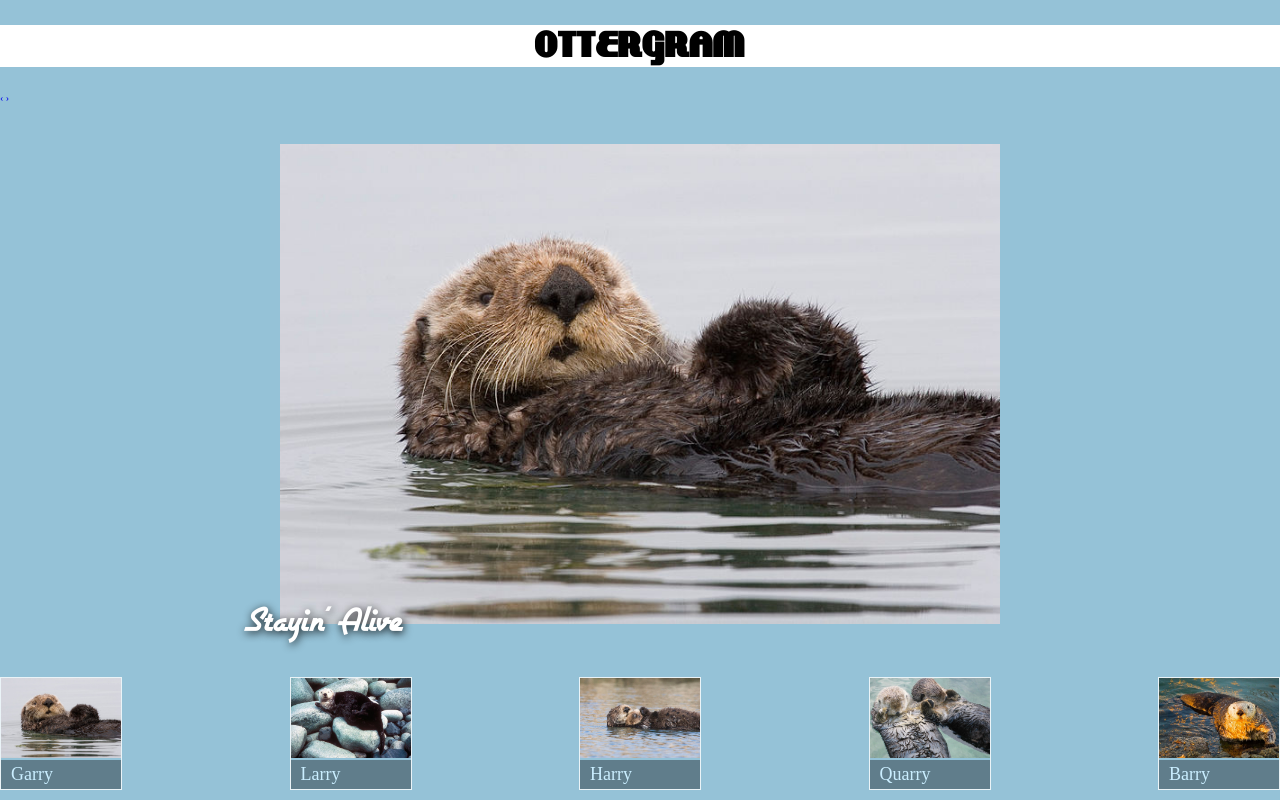
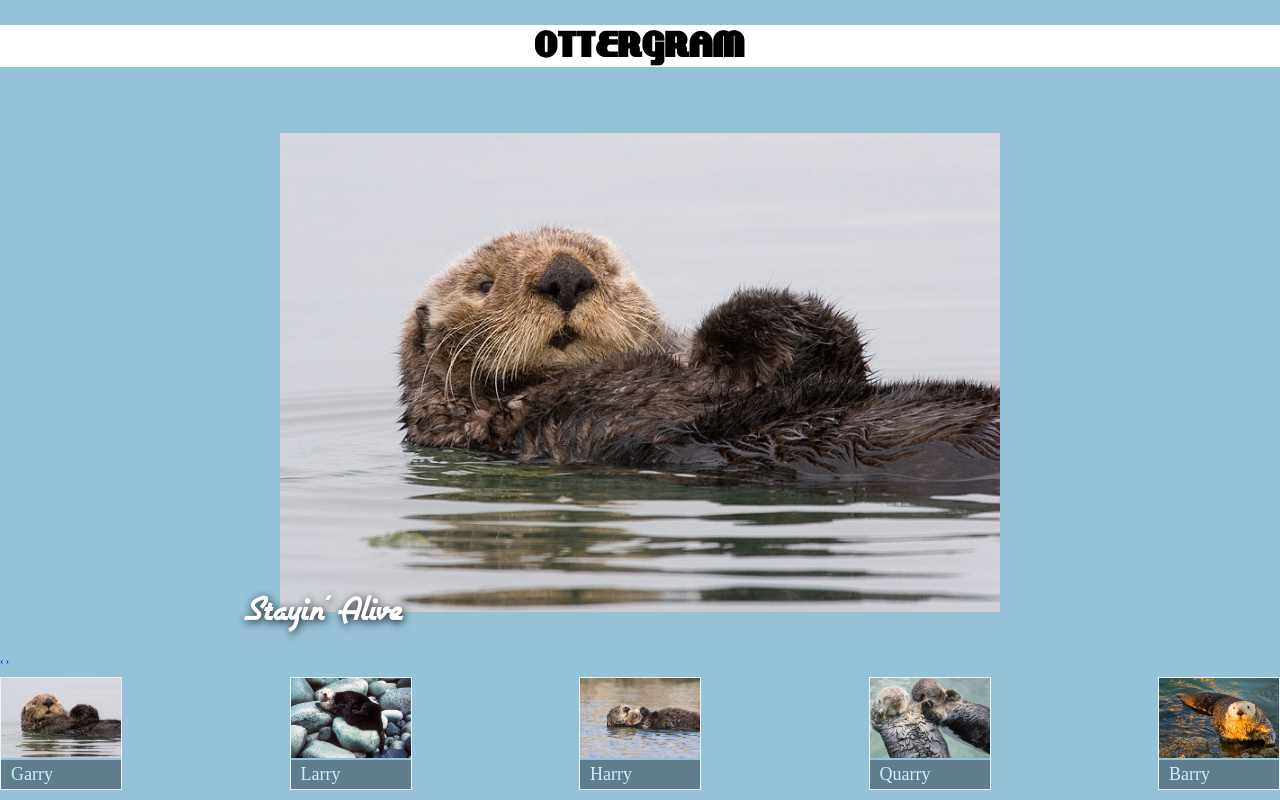
Before and after one commit to dylanscarpelli/otter, a plain HTML site: page index.html in a window 1280 px wide. Drawn offline with nearby package versions, Linux system fonts and the light colour scheme; files whose address does not match are found by name.

Commit message:
button layout change
Changed position and size of buttons.

```diff
--- a/index.html
+++ b/index.html
@@ -50,10 +50,6 @@
 
 <!-- <div id = "btnUp" class="upArrow" style='font-size:100px;'>&#8679;</div>
 <div id = "btnDwn" class="downArrow" style='font-size:100px;'>&#8681;</div> -->
-<div class="buttons">
-<a href="#" class="previous round" id ="prevBtn">&#8249;</a>
-<a href="#" class="next round" id ="nextBtn">&#8250;</a>
-</div>
 
     <div class="detail-image-container">
       <div class="detail-image-frame" data-image-role="frame">
@@ -61,6 +57,10 @@
         <span class="detail-image-title" data-image-role="title">Stayin' Alive</span>
       </div>
     </div>
+    <div class="buttons">
+    <a href="#" class="previous round" id ="prevBtn">&#8249;</a>
+    <a href="#" class="next round" id ="nextBtn">&#8250;</a>
+    </div>
   </main>
   <script src="scripts/main.js" charset="utf-8">
   </script>
--- a/main.js
+++ b/main.js
@@ -120,7 +120,7 @@ function listenDown() {
       console.log(nextDwn);
       switch (nextDwn) {
         case 1:
-          detailTitle.textConten  t = "Stayin' Alive";
+          detailTitle.textContent = "Stayin' Alive";
           break;
         case 2:
           detailTitle.textContent = "How Deep Is Your Love";
--- a/styles.css
+++ b/styles.css
@@ -53,7 +53,7 @@ a:hover {
 }
 
 .round {
-  border-radius: 50%;
+  border-radius: 2000%;
 }
 
 .logo-text {
@@ -158,6 +158,12 @@ a:hover {
   max-width: 80%;
 }
 
+.buttons {
+  position: relative;
+  top: 300px;
+  right: 100px;
+}
+
 @media all and (min-width: 768px) {
   .main-content {
     flex-direction: row;
```
